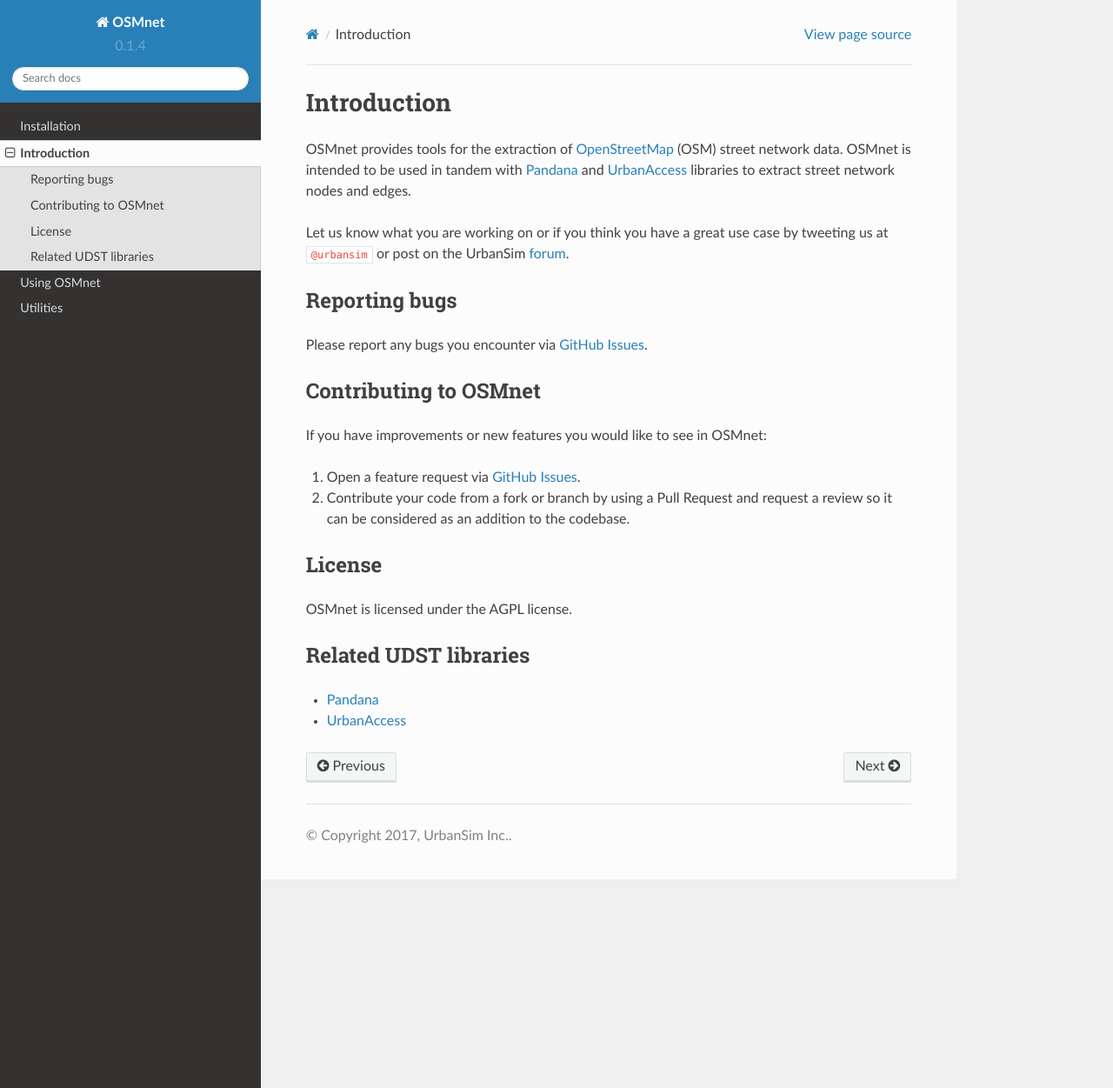
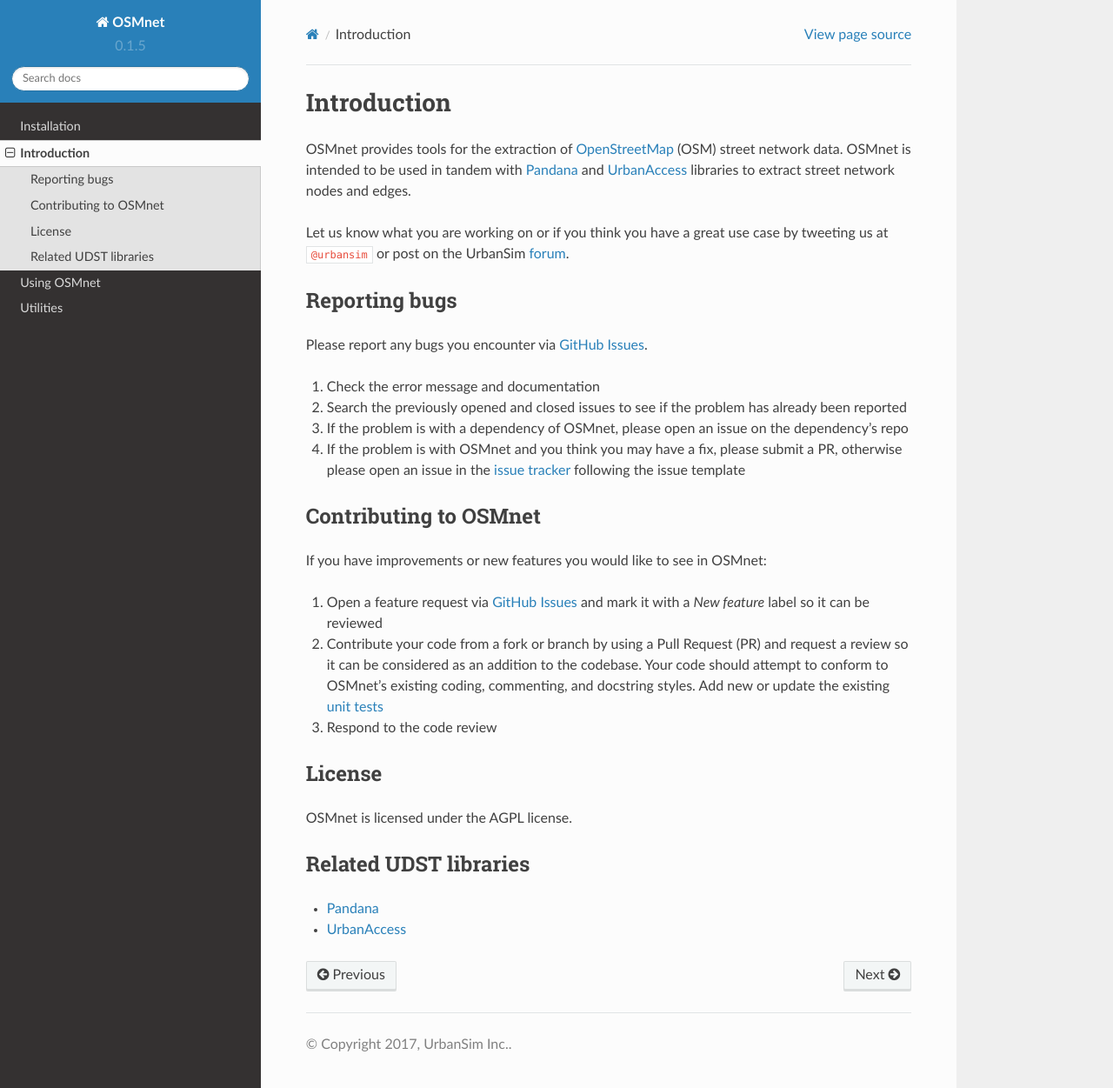
Before and after one commit to UDST/osmnet, a Sphinx documentation site: the page built from docs/source/introduction.rst, in a window 1280 px wide and 1251 px high. Shown: the whole window at 87% size. Built offline with Sphinx 7.4.7 and the Read the Docs theme 2.0.0, drawn with Linux system fonts in a browser that asks for light colours.

Commit message:
updated documentation added contribution guidelines

```diff
--- a/docs/source/conf.py
+++ b/docs/source/conf.py
@@ -30,8 +30,8 @@
 project = u'OSMnet'
 copyright = u'2017, UrbanSim Inc.'
 author = u'UrbanSim Inc.'
-version = u'0.1.4'
-release = u'0.1.4'
+version = u'0.1.5'
+release = u'0.1.5'
 language = None
 
 nitpicky = True
@@ -47,6 +47,7 @@
 # -- Options for HTML output ----------------------------------------------
 html_theme = 'sphinx_rtd_theme'
 html_theme_path = [sphinx_rtd_theme.get_html_theme_path()]
+html_show_sourcelink = False
 # html_theme_options = {}
 
 # paths that contain custom static files (such as style sheets)
--- a/docs/source/installation.rst
+++ b/docs/source/installation.rst
@@ -46,13 +46,13 @@
 ^^^^^^^^^^^^^^^^^^^^^^^^^^
 
 To install use the ``develop`` command rather than ``install``. Make sure you
-are using the latest version of the code base by using git’s ``git pull``
+are using the latest version of the codebase by using git’s ``git pull``
 inside the cloned repository.
 
 To install OSMnet follow these steps:
 
 1. Git clone the `OSMnet repo`_
-2. in the cloned directory run: ``python setup.py develop``
+2. in the cloned directory run: ``python setup.py develop`` or without dependencies: ``python setup.py develop --no-deps``
 
 To update to the latest version:
 
--- a/docs/source/introduction.rst
+++ b/docs/source/introduction.rst
@@ -10,12 +10,18 @@
 ~~~~~~~~~~~~~~~~~~~~~~~~
 Please report any bugs you encounter via `GitHub Issues <https://github.com/UDST/osmnet/issues>`__.
 
+1. Check the error message and documentation
+2. Search the previously opened and closed issues to see if the problem has already been reported
+3. If the problem is with a dependency of OSMnet, please open an issue on the dependency's repo
+4. If the problem is with OSMnet and you think you may have a fix, please submit a PR, otherwise please open an issue in the `issue tracker <https://github.com/UDST/osmnet/issues>`__ following the issue template
+
 Contributing to OSMnet
 ~~~~~~~~~~~~~~~~~~~~~~~~~~~~
 If you have improvements or new features you would like to see in OSMnet:
 
-1. Open a feature request via `GitHub Issues <https://github.com/UDST/osmnet/issues>`__.
-2. Contribute your code from a fork or branch by using a Pull Request and request a review so it can be considered as an addition to the codebase.
+1. Open a feature request via `GitHub Issues <https://github.com/UDST/osmnet/issues>`__ and mark it with a `New feature` label so it can be reviewed
+2. Contribute your code from a fork or branch by using a Pull Request (PR) and request a review so it can be considered as an addition to the codebase. Your code should attempt to conform to OSMnet's existing coding, commenting, and docstring styles. Add new or update the existing `unit tests <https://github.com/UDST/osmnet/tree/master/osmnet/tests>`__
+3. Respond to the code review
 
 License
 ~~~~~~~~
--- a/docs/source/osmnet.rst
+++ b/docs/source/osmnet.rst
@@ -4,7 +4,7 @@
 Creating a graph network from a OSM street network
 ~~~~~~~~~~~~~~~~~~~~~~~~~~~~~~~~~~~~~~~~~~~~~~~~~~~~
 
-Create a ``drive`` (e.g. automobile) or ``walk`` (e.g. pedestrian) graph network comprised of nodes and edges from OpenStreetMap (OSM) street network data via the OverpassAPI. Edges will be weighted by default by distance in units of meters. The resulting graph network is intended to be used with `Pandana`_ network accessibility queries and `UrbanAccess`_ to create an integrated transit and street graph network.
+Create a ``drive`` (e.g. automobile) or ``walk`` (e.g. pedestrian) graph network comprised of nodes and edges from OpenStreetMap (OSM) street network data via the OverpassAPI. Alternatively, custom highway way queries formatted for OverpassAPI can be written and passed to the ``custom_osm_filter`` parameter. Edges will be weighted by default by distance in units of meters. The resulting graph network is intended to be used with `Pandana`_ network accessibility queries and `UrbanAccess`_ to create an integrated transit and street graph network.
 
 .. autofunction:: osmnet.load.network_from_bbox
 
```
Also changed, not shown: other parts of docs/source/installation.rst (+1 -1 lines), CONTRIBUTING.md (added, +12 -0 lines), 2 other files.
